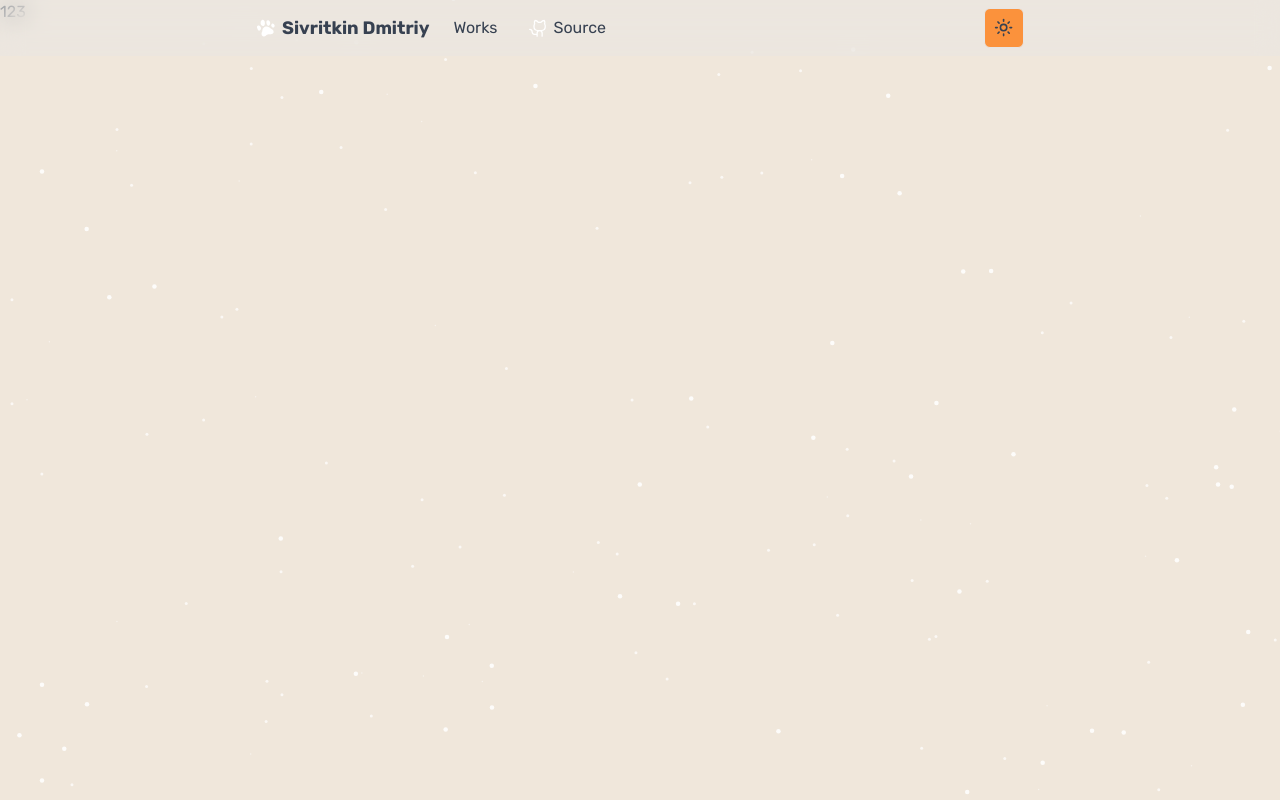
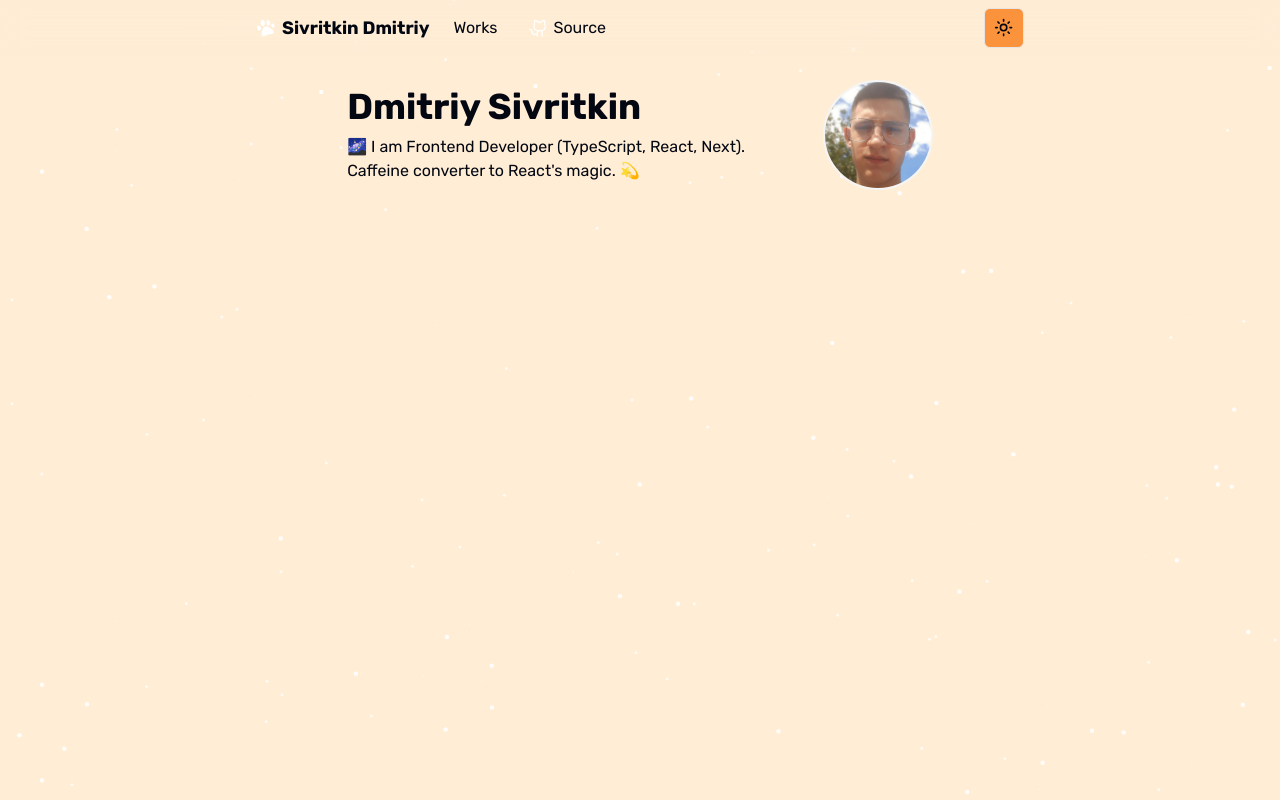
Before and after one commit to velenyx/portfolio, a Next.js app: page / in a window 1280 px wide. Built offline with nearby package versions, Linux system fonts and the light colour scheme.

Commit message:
style: 🎨 Update z-index in `BackgroundAnimation`, modify `Header` and `Layout` styles, enhance `Home` page content and adjust global text color

```diff
--- a/src/app/layout.tsx
+++ b/src/app/layout.tsx
@@ -14,7 +14,9 @@ export default function RootLayout({ children }: { children: React.ReactNode })
   return (
     <>
       <html lang='en'>
-        <body className={`${rubik.variable} bg-[#f0e7db] dark:bg-zinc-800`}>
+        <body
+          className={`${rubik.variable} flex  flex-col items-center bg-orange-100 dark:bg-zinc-900`}
+        >
           <ThemeProvider
             attribute='class'
             defaultTheme='system'
@@ -22,7 +24,7 @@ export default function RootLayout({ children }: { children: React.ReactNode })
             disableTransitionOnChange
           >
             <Header />
-            <main>{children}</main>
+            <main className=' w-full max-w-[60ch] px-3 py-16 pt-20'>{children}</main>
             <BackgroundAnimation />
           </ThemeProvider>
         </body>
--- a/src/app/page.tsx
+++ b/src/app/page.tsx
@@ -1,3 +1,22 @@
+import Image from 'next/image';
+
 export default function Home() {
-  return <div className=''>123</div>;
+  return (
+    <div className='flex items-center'>
+      <div>
+        <h2 className='pb-2 text-4xl font-bold'>Dmitriy Sivritkin</h2>
+        <p>
+          🌌 I am Frontend Developer (TypeScript, React, Next). Сaffeine converter to React&apos;s
+          magic. 💫
+        </p>
+      </div>
+      <Image
+        width='110'
+        height='110'
+        className='ml-4 rounded-full border-2 border-neutral-100 object-cover'
+        src='/images/me.jpg'
+        alt="Sivritkin's Dmitriy Image"
+      />
+    </div>
+  );
 }
--- a/src/app/styles/globals.css
+++ b/src/app/styles/globals.css
@@ -68,7 +68,7 @@
 
 @layer base {
   * {
-    @apply border-border font-rubik text-gray-700 dark:text-slate-50;
+    @apply border-border font-rubik text-gray-950 dark:text-slate-50;
   }
   body {
     @apply bg-background text-foreground;
--- a/src/components/background-animation/background-animation.tsx
+++ b/src/components/background-animation/background-animation.tsx
@@ -26,7 +26,7 @@ export const BackgroundAnimation = () => {
   const options = {
     fullScreen: {
       enable: true,
-      zIndex: 0,
+      zIndex: -1,
     },
     particles: {
       groups: {
--- a/src/components/header/header.tsx
+++ b/src/components/header/header.tsx
@@ -4,7 +4,7 @@ import { Logo } from '@/shared/ui';
 import { GithubIcon } from '@/shared/assets';
 
 export const Header = () => (
-  <header className='fixed z-50 flex w-full justify-center bg-neutral-200 bg-opacity-40 backdrop-blur-md dark:bg-zinc-800 dark:bg-opacity-40'>
+  <header className='fixed z-50 flex w-full justify-center bg-orange-100 bg-opacity-10 backdrop-blur-md dark:bg-zinc-900 dark:bg-opacity-40'>
     <nav className='flex w-full max-w-3xl justify-between py-2'>
       <div className='flex items-center items-center gap-4'>
         <Logo />
```
Also changed, not shown: public/images/me.jpg (added).
